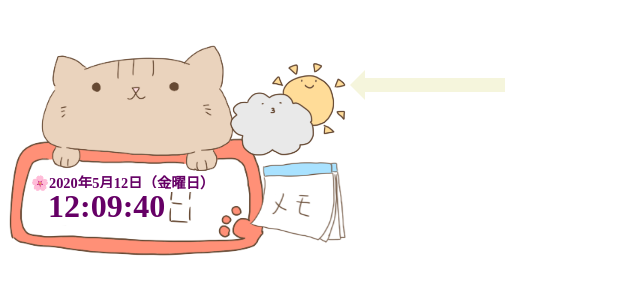
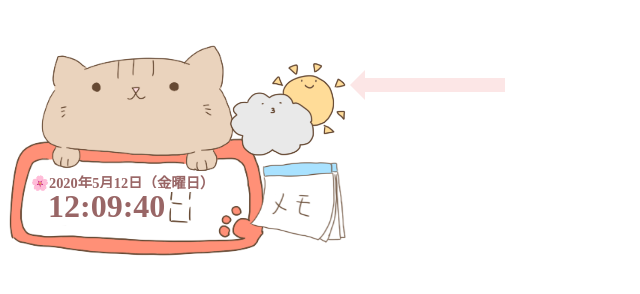
Before and after one commit to kakukaku-15/notepad, a website: page src/title.html in a window 1280 px wide. Shown: the whole page, without its empty margins (0-640 px from the left). Drawn offline with Linux system fonts and the light colour scheme.

Commit message:
フォントのスタイルを整えた。

```diff
--- a/src/style.css
+++ b/src/style.css
@@ -1,12 +1,7 @@
-#h1 {
-  font-size:20px;
-  background: linear-gradient(transparent 60%, #FAE438 60%);
-}
-
 #RealDayClock {
   font-weight:bold;
   font-size:90%;
-  color:#606;
+  color:#996666;
   background-color: white;
   position: absolute;
   top: 133px;
@@ -16,7 +11,7 @@
 #RealtimeClockArea {
 font-weight:bold;
 font-size:200%;
-color:#606;
+color:#996666;
 background-color: white;
 
 position: absolute;
@@ -45,6 +40,7 @@ cursor:pointer;
 
 #List2 {
   position: absolute;
+
   font-size:12px;
   top: 60px;
   left: 350px;
@@ -119,9 +115,10 @@ left: 260px;
   padding: 7px 10px;
   min-width: 120px;
   max-width: 100%;
-  color: #555;
+  color: #996666;
   font-size: 16px;
-  background: beige;
+  font-weight:bold;
+  background: #fce6e6;
 }
 
 .balloon1-left:before {
@@ -131,7 +128,7 @@ left: 260px;
   left: -30px;
   margin-top: -15px;
   border: 15px solid transparent;
-  border-right: 15px solid beige;
+  border-right: 15px solid #fce6e6;
 }
 
 .balloon1-left p {
--- /dev/null
+++ b/src/style2.css
@@ -0,0 +1,54 @@
+h1 {
+    color: #996666;/*文字色*/
+    /*線の種類（点線）2px 線色*/
+    border-bottom: dashed 2px #996666;
+}
+
+body {
+    font-weight:bold;
+    color: #996666;
+    background-image: url("img/back.png");
+}
+
+#RealDayClock {
+    font-weight:bold;
+    font-size:90%;
+    color:#996666;
+    position: absolute;
+
+    top: 20px;
+    left: 20px;
+}
+
+#RealtimeClockArea {
+    font-weight:bold;
+    font-size:200%;
+    color:#996666;
+    position: absolute;
+
+    top: 50px;
+    left: 20px;
+}
+
+.fuwauki_btn_red{
+    display: inline-block;
+    background-color: #E85A70;
+    color: #FFF;
+    width: 160px;
+    padding: 0.8em;
+    text-decoration: none;
+    border-radius: 4px;
+    box-shadow: 0 2px 2px 0 rgba(0,0,0,0.12), 0 1px 5px 0 rgba(0,0,0,0.12), 0 3px 1px -2px rgba(0,0,0,0.2);
+    -webkit-tap-highlight-color: transparent;
+    transition: .2s ease-out;
+}
+.fuwauki_btn_red:hover{
+    cursor: pointer;
+    text-decoration: none;
+    transform: translateY(-4px);
+    box-shadow: 0 4px 8px 0 rgba(0,0,0,0.12), 0 3px 10px 0 rgba(0,0,0,0.12), 0 4px 7px -2px rgba(0,0,0,0.2);
+}
+
+#RealDayClock {
+
+}
--- a/src/title.html
+++ b/src/title.html
@@ -28,9 +28,9 @@
 
         <!-- <div class="telop">Hello world!</div> -->
 
-
     </body>
     <script type="text/javascript" src = "script.js"></script>
     <link rel="stylesheet" type="text/css" href="style.css" />
+    <link href="https://fonts.googleapis.com/css?family=Caveat" rel="stylesheet">
 
 </html>
```
Also changed, not shown: src/index.html (+8 -11 lines), src/popup.html (+6 -6 lines).
